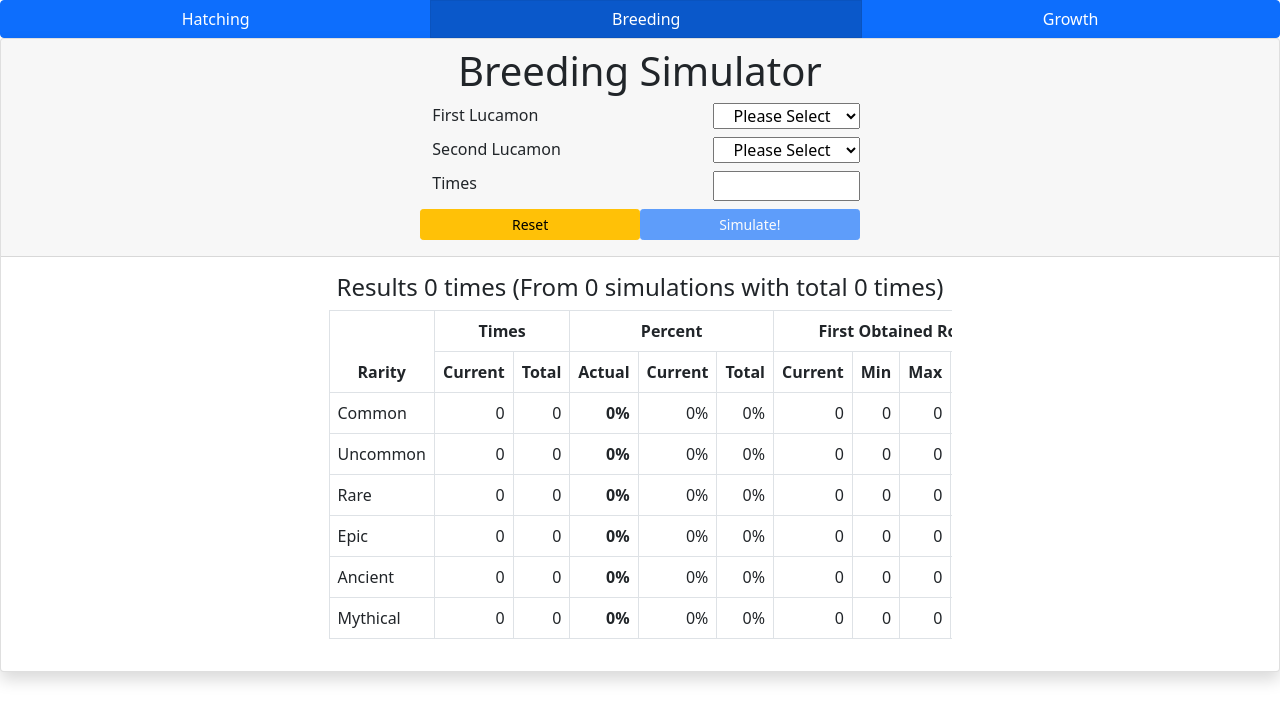
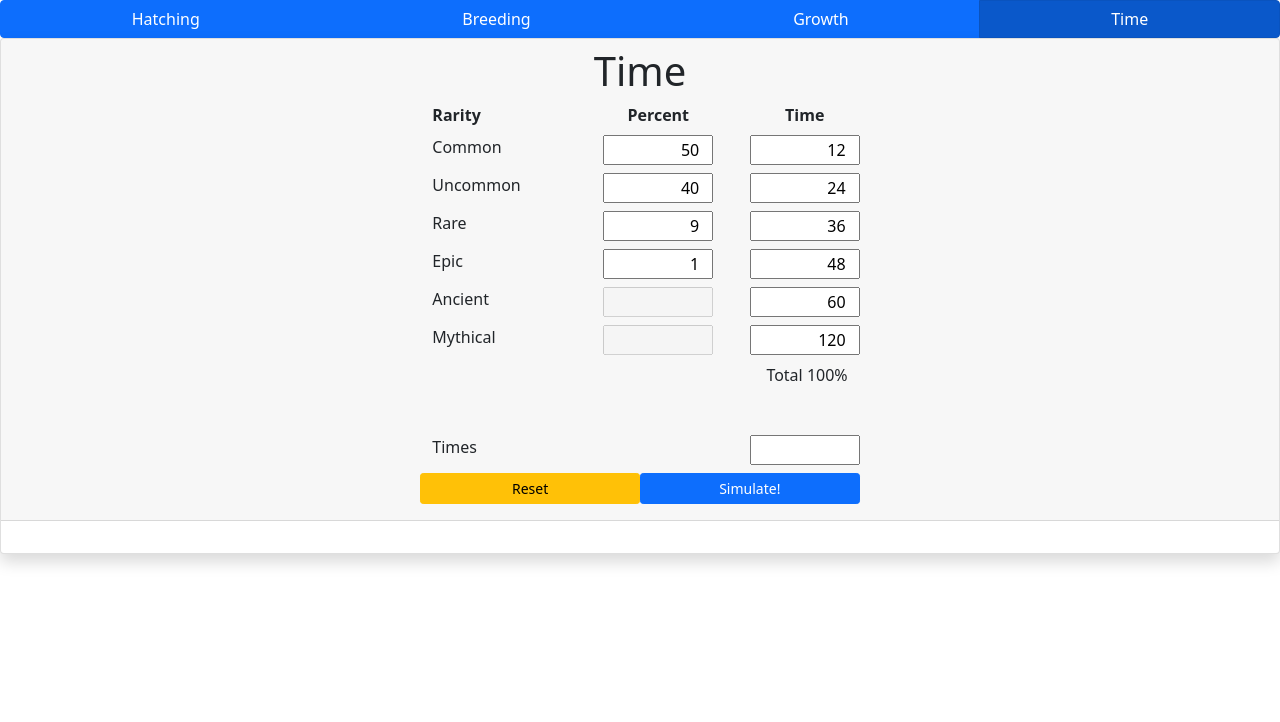
Before and after one commit to suppok/lucamon-random-simulator, a Vue app: page / in a window 1280 px wide. Shown: the top 722 px of the page. Built offline with nearby package versions, Linux system fonts and the light colour scheme.

Commit message:
add Time page

```diff
--- a/src/App.vue
+++ b/src/App.vue
@@ -17,11 +17,18 @@
           Breeding
         </label>
         <label
-            class="btn btn-primary"
-            :class="{ active: type === types.growth }"
-            @click="type = types.growth"
+          class="btn btn-primary"
+          :class="{ active: type === types.growth }"
+          @click="type = types.growth"
         >
           Growth
+        </label>
+        <label
+          class="btn btn-primary"
+          :class="{ active: type === types.time }"
+          @click="type = types.time"
+        >
+          Time
         </label>
       </div>
     </div>
@@ -35,6 +42,9 @@
       <div v-if="type === types.growth">
         <Growth />
       </div>
+      <div v-if="type === types.time">
+        <Time />
+      </div>
     </div>
   </div>
 </template>
@@ -43,12 +53,14 @@
 import Hatching from './components/Hatching';
 import Breeding from './components/Breeding';
 import Growth from './components/Growth';
+import Time from './components/Time';
 export default {
   name: 'App',
   components: {
     Hatching,
     Breeding,
     Growth,
+    Time,
   },
   data() {
     return {
@@ -56,8 +68,9 @@ export default {
         hatching: 1,
         breeding: 2,
         growth: 3,
+        time: 4,
       },
-      type: 2,
+      type: 4,
     };
   },
 };
--- /dev/null
+++ b/src/components/Time.vue
@@ -0,0 +1,252 @@
+<template>
+  <div>
+    <div class="card-header">
+      <div class="offset-4 col-4">
+        <h1 class="text-center">Time</h1>
+        <div class="row mb-2">
+          <label class="col-4"><b>Rarity</b></label>
+          <label class="offset-1 col-3 text-center"><b>Percent</b></label>
+          <label class="offset-1 col-3 text-center"><b>Time</b></label>
+        </div>
+        <div class="row mb-2">
+          <label class="col-4">Common</label>
+          <input
+            v-model="commonPercent"
+            type="number"
+            class="offset-1 col-3 text-end"
+          />
+          <input
+            v-model="commonHatchingTime"
+            type="number"
+            class="offset-1 col-3 text-end"
+          />
+        </div>
+        <div class="row mb-2">
+          <label class="col-4">Uncommon</label>
+          <input
+            v-model="uncommonPercent"
+            type="number"
+            class="offset-1 col-3 text-end"
+          />
+          <input
+            v-model="uncommonHatchingTime"
+            type="number"
+            class="offset-1 col-3 text-end"
+          />
+        </div>
+        <div class="row mb-2">
+          <label class="col-4">Rare</label>
+          <input
+            v-model="rarePercent"
+            type="number"
+            class="offset-1 col-3 text-end"
+          />
+          <input
+            v-model="rareHatchingTime"
+            type="number"
+            class="offset-1 col-3 text-end"
+          />
+        </div>
+        <div class="row mb-2">
+          <label class="col-4">Epic</label>
+          <input
+            v-model="epicPercent"
+            type="number"
+            class="offset-1 col-3 text-end"
+          />
+          <input
+            v-model="epicHatchingTime"
+            type="number"
+            class="offset-1 col-3 text-end"
+          />
+        </div>
+        <div class="row mb-2">
+          <label class="col-4">Ancient</label>
+          <input
+            v-model="ancientPercent"
+            type="number"
+            class="offset-1 col-3 text-end"
+            disabled
+          />
+          <input
+            v-model="ancientHatchingTime"
+            type="number"
+            class="offset-1 col-3 text-end"
+          />
+        </div>
+        <div class="row mb-2">
+          <label class="col-4">Mythical</label>
+          <input
+            v-model="mythicalPercent"
+            type="number"
+            class="offset-1 col-3 text-end"
+            disabled
+          />
+          <input
+            v-model="mythicalHatchingTime"
+            type="number"
+            class="offset-1 col-3 text-end"
+          />
+        </div>
+
+        <div class="row mb-5">
+          <span class="offset-6 col-6 text-end">Total {{ totalPercent }}%</span>
+        </div>
+        <div class="row mb-2">
+          <label class="col-6" for="times">Times</label>
+          <input
+            v-model="times"
+            type="number"
+            id="times"
+            class="offset-3 col-3 text-end"
+          />
+        </div>
+        <div class="row mb-2">
+          <button class="btn btn-sm btn-warning col-6" @click="reset">
+            Reset
+          </button>
+          <button
+            class="btn btn-sm btn-primary col-6"
+            @click="simulate"
+            :disabled="totalPercent !== 100 || times === '' || times <= 0"
+          >
+            Simulate!
+          </button>
+        </div>
+      </div>
+    </div>
+    <div class="card-body"></div>
+  </div>
+</template>
+
+<script>
+export default {
+  name: 'Time',
+  data() {
+    return {
+      totalPercent: 100,
+      commonPercent: 50,
+      uncommonPercent: 40,
+      rarePercent: 9,
+      epicPercent: 1,
+      commonHatchingTime: 12,
+      uncommonHatchingTime: 24,
+      rareHatchingTime: 36,
+      epicHatchingTime: 48,
+      ancientHatchingTime: 60,
+      mythicalHatchingTime: 120,
+      rarityIndex: {
+        common: 0,
+        uncommon: 1,
+        rare: 2,
+        epic: 3,
+        ancient: 4,
+        mythical: 5,
+      },
+      hatchingCountdown: 0,
+      breedingCountdown: 0,
+      availableLucamons: [[], [], [], [], [], []],
+      eggs: [],
+      isBreeding: [],
+      isHatching: [],
+      rarities: [
+        {
+          name: 'Common',
+          weight: 32,
+        },
+        {
+          name: 'Uncommon',
+          weight: 16,
+        },
+        {
+          name: 'Rare',
+          weight: 8,
+        },
+        {
+          name: 'Epic',
+          weight: 4,
+        },
+        {
+          name: 'Ancient',
+          weight: 2,
+        },
+        {
+          name: 'Mythical',
+          weight: 1,
+        },
+      ],
+    };
+  },
+  computed: {
+    commonPercentNum: function () {
+      return parseFloat(this.commonPercent);
+    },
+    uncommonPercentNum: function () {
+      return parseFloat(this.uncommonPercent);
+    },
+    rarePercentNum: function () {
+      return parseFloat(this.rarePercent);
+    },
+    epicPercentNum: function () {
+      return parseFloat(this.epicPercent);
+    },
+    totalAvailableLucamons: function () {
+      let total = 0;
+      for (const list of this.availableLucamons) {
+        total += list.length;
+      }
+
+      return total;
+    },
+  },
+  watch: {
+    commonPercent() {
+      this.calculateTotalPercent();
+    },
+    uncommonPercent() {
+      this.calculateTotalPercent();
+    },
+    rarePercent() {
+      this.calculateTotalPercent();
+    },
+    epicPercent() {
+      this.calculateTotalPercent();
+    },
+  },
+  methods: {
+    calculateTotalPercent() {
+      let commonPercent = 0;
+      let uncommonPercent = 0;
+      let rarePercent = 0;
+      let epicPercent = 0;
+      if (this.isNumber(this.commonPercent)) {
+        commonPercent = this.commonPercentNum;
+      }
+      if (this.isNumber(this.uncommonPercent)) {
+        uncommonPercent = this.uncommonPercentNum;
+      }
+      if (this.isNumber(this.rarePercent)) {
+        rarePercent = this.rarePercentNum;
+      }
+      if (this.isNumber(this.epicPercent)) {
+        epicPercent = this.epicPercentNum;
+      }
+      this.totalPercent =
+        commonPercent + uncommonPercent + rarePercent + epicPercent;
+    },
+    isNumber(val) {
+      return val !== '' && !isNaN(val);
+    },
+    simulate() {
+      let hour = 0;
+      while (true)
+        if (this.totalAvailableLucamons >= 2) {
+          if (!this.isBreeding) {
+          }
+        }
+    },
+  },
+};
+</script>
+
+<style scoped></style>
```
